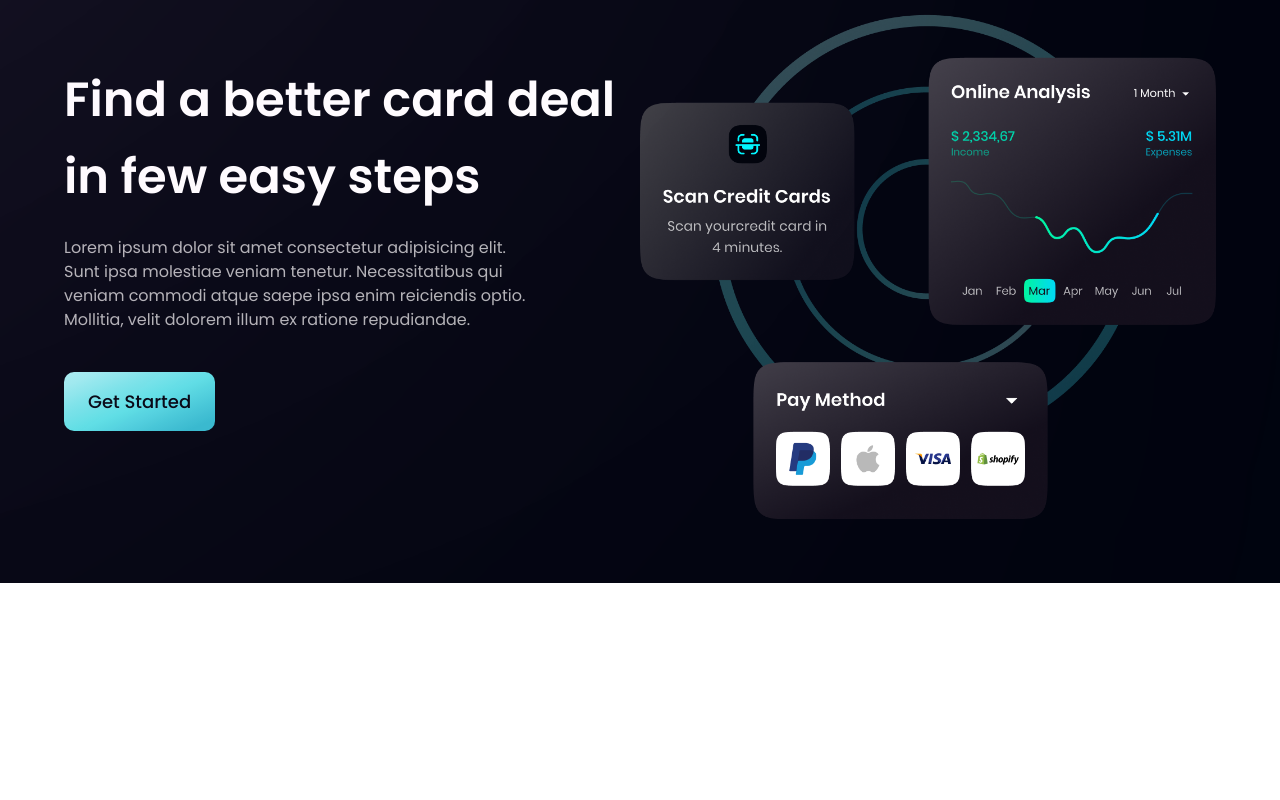
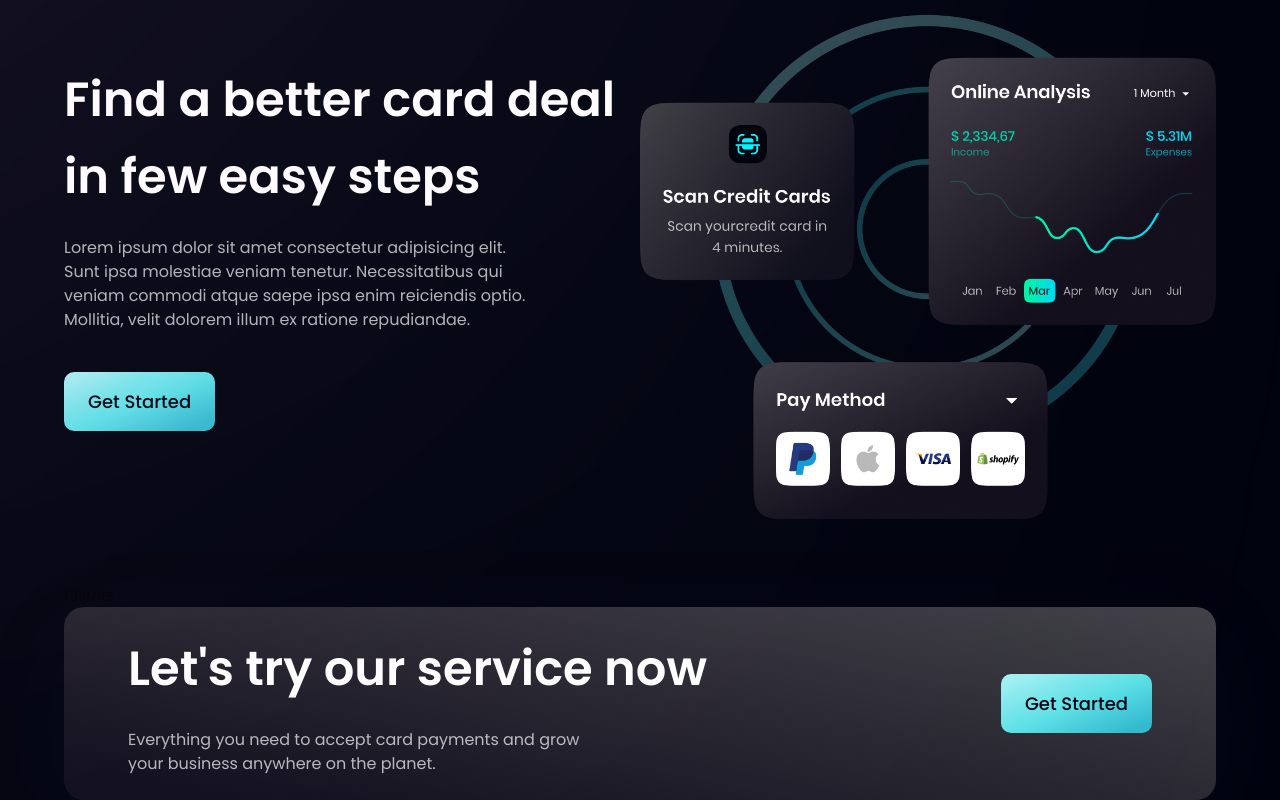
Before and after one commit to riyaz7122001/nextjs-website, a Next.js app: page / in a window 1280 px wide. Shown: the part 2318-3118 px from the top of the page. Before the commit the page ends 2901 px from the top, so only its background shows below. Built offline with nearby package versions, Linux system fonts and the light colour scheme.

Commit message:
Added call to action section

```diff
--- a/src/app/page.tsx
+++ b/src/app/page.tsx
@@ -21,9 +21,9 @@
           <Business />
           <Billing />
           <CardDeal />
-          {/* <Testimonials />
           <Clients />
           <CallToAction />
+          {/* <Testimonials />
           <Footer /> */}
         </div>
       </div>
--- a/src/components/Button.tsx
+++ b/src/components/Button.tsx
@@ -1,4 +1,4 @@
-const Button = ({ styles }: { styles: string }) => {
+const Button = ({ styles }: { styles?: string }) => {
     return (
         <button type="button" className={`md:py-4 py-3 md:px-6 px-5 bg-blue-gradient font-poppins font-medium text-[18px] text-primary outline-none ${styles} rounded-[10px]`}>
             Get Started
--- a/src/components/CallToAction.tsx
+++ b/src/components/CallToAction.tsx
@@ -1,6 +1,17 @@
+import styles, { layout } from "@/styles/styles";
+import Button from "./Button";
+
 const CallToAction = () => {
     return (
-        <div>CallToActionsss</div>
+        <section className={`${styles.flexCenter} ${styles.marginY} ${styles.padding} sm:flex-row flex-col flex-1 bg-black-gradient-2 rounded-[20px] box-shadow`}>
+            <div className="flex flex-1 flex-col">
+                <h2 className={styles.heading2}>Let's try our service now</h2>
+                <p className={`${styles.paragraph} max-w-[470px] mt-5`}>Everything you need to accept card payments and grow your business anywhere on the planet.</p>
+            </div>
+            <div className={`${styles.flexCenter} sm:ml-10 ml-0 sm:mt-0 mt-10`}>
+                <Button />
+            </div>
+        </section>
     )
 }
 
--- a/src/styles/styles.ts
+++ b/src/styles/styles.ts
@@ -11,7 +11,7 @@
 
   paddingX: "sm:px-16 px-6",
   paddingY: "sm:py-16 py-6",
-  padding: "sm:px-16 px-6 sm:py-12 py-4",
+  padding: "sm:px-16 px-6 sm:py-12 py-6",
 
   marginX: "sm:mx-16 mx-6",
   marginY: "sm:my-16 my-6",
```
